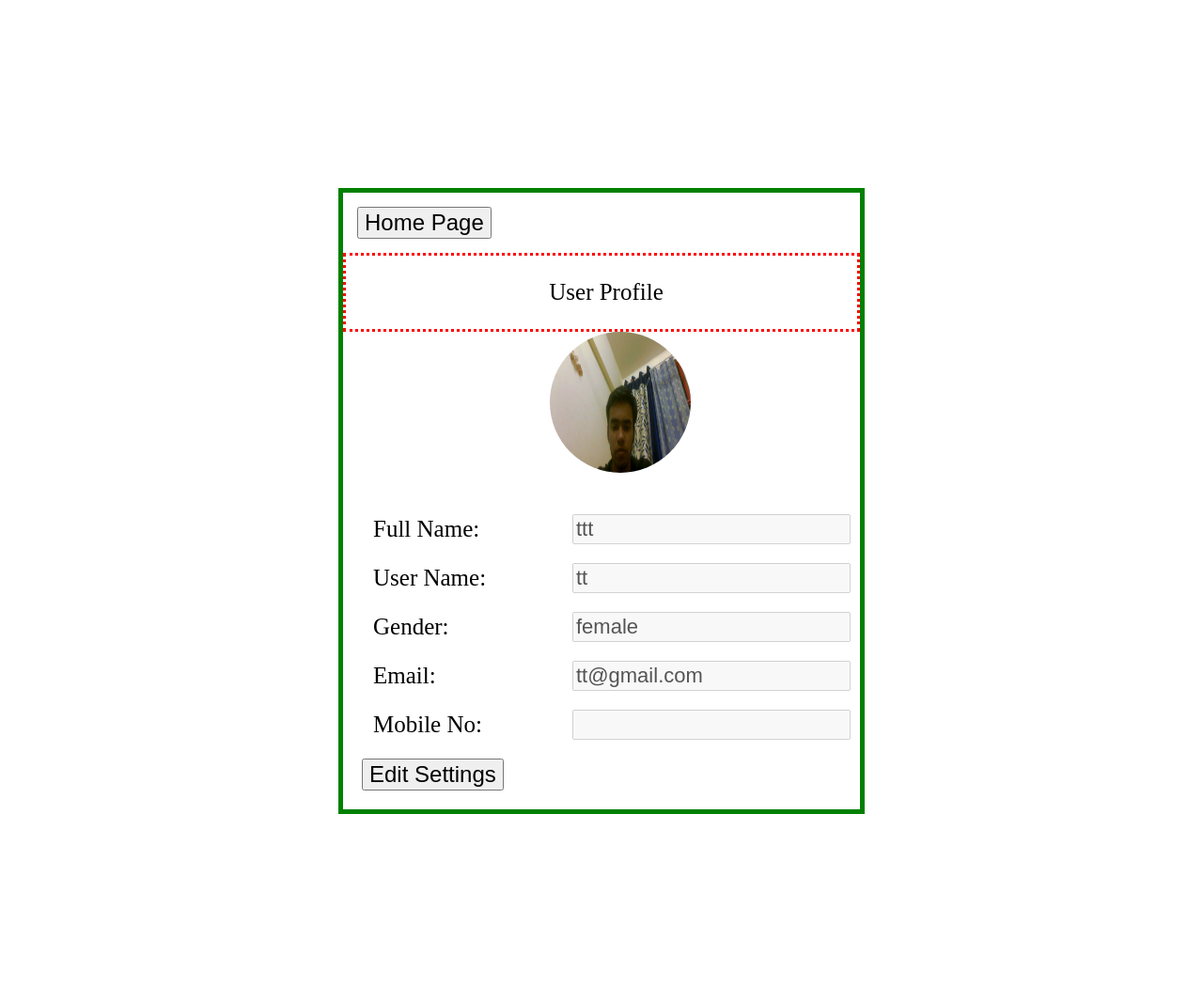
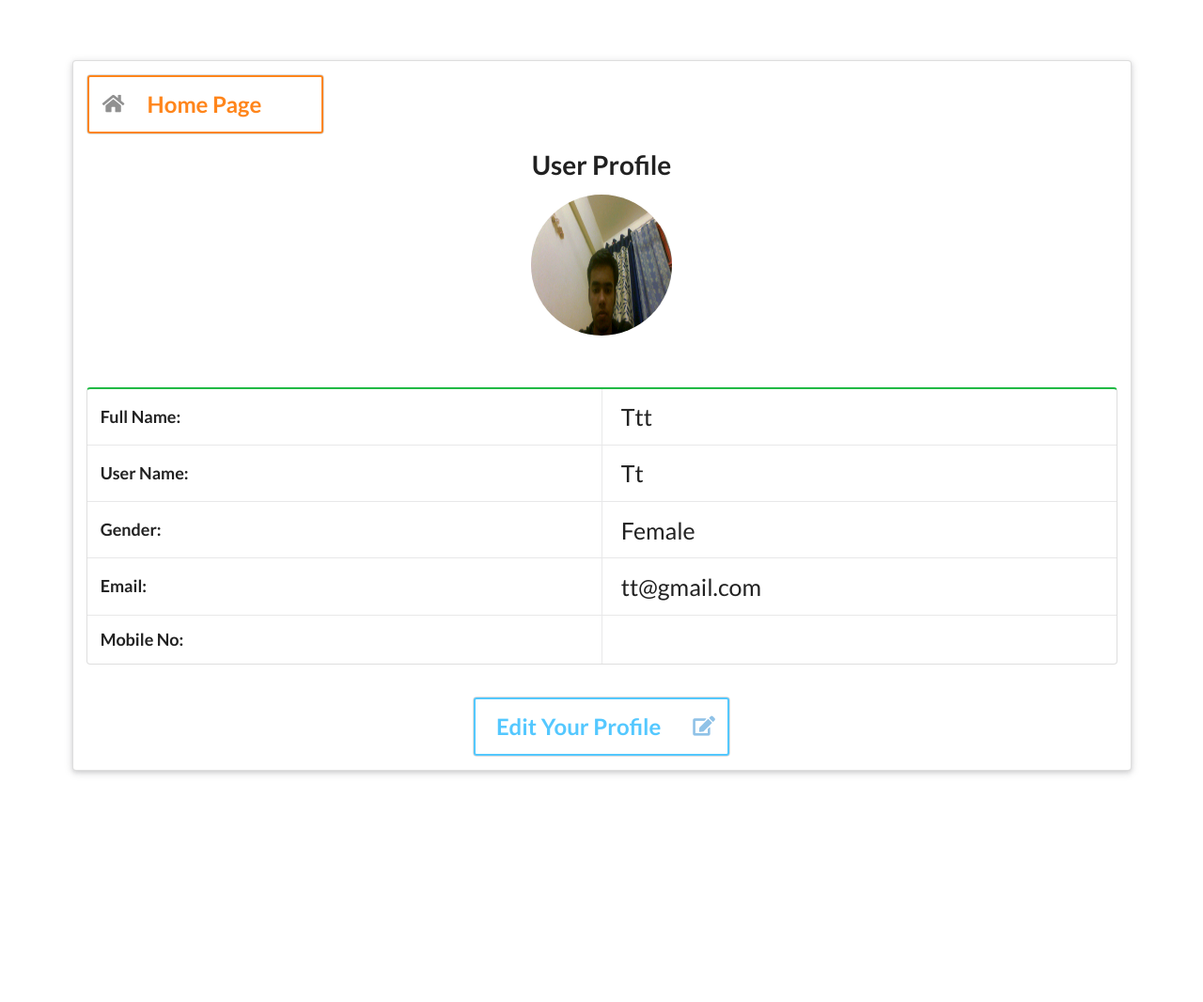
Before and after one commit to sayuj1/social-site-for-college-students, a PHP site: page /profile.php in a window 1280 px wide. Shown: the whole page at 94% size. After the commit the page ends 825 px from the top, so only its background shows below. Run offline with PHP 8.4, Linux system fonts and the light colour scheme; a user stored in the database is signed in; data comes from the database, SQL or seed files in the repository.

Commit message:
profile page updated, edit profile page updated, global chat room bug fixed

```diff
--- a/css/profile.css
+++ /dev/null
@@ -1,78 +0,0 @@
-#main{
-  border: 5px solid green;
-  margin:200px auto;
-  width: 550px;
-  min-height:400px;
-}
-.heading{
-  margin: 5px;
-  width: auto;
-  min-height:40px ;
-  font-size:25px;
-}
-.heading1{
-  border:3px dotted red;
-  width: auto;
-  min-height:40px ;
-  font-size:25px;
-  text-align: center;
-}
-#user_form_detail{
-  margin: 2px;
-  /*border: 3px dotted brown;*/
-  width: auto;
-  height: 325px;
-}
-.labels{
-  margin-top:20px;
-  margin-left: 20px;
-  font-size: 25px;
-  max-width:150px;
-  height: auto;
-  padding: 2px;
-}
-.labels1{
-
-  margin-top:30px;
-  margin-left: 20px;
-  font-size: 25px;
-  max-width:150px;
-  height: auto;
-  float: left;
-}
-.column_left{
-  float: left;
-  margin: 10px;
-}
-.details{
-  margin-top:20px;
-  margin-left: 20px;
-  font-size:22px;
-  width: auto;
-
-}
-.details1{
-  margin-top: 30px;
-  height: 20px;
-
-}
-.column{
-  float: right;
-  height: auto;
-  margin: 10px;
-}
-#edit_settings{
-  margin: 10px;
-  font-size: 24px;
-  text-align: left;
-width: auto;
-}
-#edit_settings1{
-  margin: 10px;
-  font-size: 24px;
-  text-align: left;
-}
-#edit_settings1:hover{
-	background-color:#576574;
-	cursor:pointer;
-}
--- a/online_users.php
+++ b/online_users.php
@@ -41,13 +41,15 @@
  $result3 = mysqli_query($con1,$sql3);
  $count_user_online = mysqli_num_rows($result3); //counting total users
  echo "<b style='font-size:1.5em;'><center>Total Users Online :  $count_user_online </center></b><br>";
-
  $query2="select session from `online_users` where session!='$session'";
  $result_query2=mysqli_query($con1,$query2);
  $no_of_user=$count_user_online;
  if($result)
  {
   echo "<div class='ui segment' style='text-transform: capitalize;font-size: 1em;max-height: 50%;overflow:hidden;overflow-y: scroll;text-align: center;'>";
+     if($no_of_user == "0"){
+         echo "<b style='font-size:1.5em;'><center>No User Online!</center></b><br>";
+     }
  while($row=mysqli_fetch_row($result_query2))
  {
 
--- a/profile.php
+++ b/profile.php
@@ -19,39 +19,43 @@
 	{
 		$mobile_no='';
 	}
-	/*echo $fullname.'<br>';
-	echo $email.'<br>';
-	echo $gender.'<br>';
-	echo $mobile_no.'<br>';
-	*/
 }
 ?>
 <!DOCTYPE html>
 <html>
   <head>
     <title> Profile </title>
-	<link rel="stylesheet" type="text/css" href="css/profile.css">
+    <link rel="stylesheet" href="https://cdnjs.cloudflare.com/ajax/libs/semantic-ui/2.4.1/semantic.min.css">
+    <script src="https://cdnjs.cloudflare.com/ajax/libs/jquery/3.3.1/jquery.min.js"></script>
+    <script src="https://cdnjs.cloudflare.com/ajax/libs/semantic-ui/2.4.1/semantic.min.js"></script>
   </head>
   <body>
-    <div id="main">
-      <div class="heading">
-        <form action="profile.php" method="post">
-		  <input type="submit" id="edit_settings1" name="Home_page" value="Home Page">
+      <div class="ui container" style="margin-top: 5%;">
+          <div class="ui raised segment">
+
+      <form action="profile.php" method="post" class="ui form">
+          <div class="ui grid">
+                <div class="row">
+                <div class="four wide column">
+                  <div class="field">
+                    <div class="ui input left icon">
+                     <input type="submit" class="ui massive button inverted orange" name="Home_page" value="Home Page">
+                        <i class="home large icon"></i>
                           <?php
                           if(isset($_POST['Home_page']))
                           {
                               header("location:homepage.php");
                           }
                           ?>
-		  </form>
                       </div>
-      <div class="heading1">
-        <p style="margin-left:10px;"> User Profile </p>
                     </div>
-      <div>
-       <div style="margin-left:40%;">
-                <?php //echo '<img id="uploadPreview" alt="Upload Photo" style="border-radius:50%;width:150px;height:150px;" src="'.$_SESSION['imglink'].'">';?>
-                <img id="uploadPreview" alt="Upload Photo" style="border-radius:50%;width:150px;height:150px;" src="<?php
+                  </div>
+                 </div>
+              <div class="ui huge header" style="margin: 0 auto;">
+                User Profile
+              </div>
+              <div class="row">
+                    <img style="width: 150px; height: 150px;" class="ui circular centered image" src="<?php
                $q1='SELECT * from `user` WHERE username="'.$_SESSION['username'].'"';
                 $result=mysqli_query($con,$q1);
                 $row=mysqli_fetch_assoc($result);
@@ -72,26 +76,40 @@
                      }
                ?>">
               </div>
-        <div class="labels1">
-           <label class="labels column_left"> Full Name: </label>
-          <label class="labels column_left"> User Name: </label>
-           <label class="labels column_left"> Gender: </label>
-             <label class="labels column_left"> Email: </label>
-           <label class="labels column_left"> Mobile No: </label>
           </div>
-       <div class="details1">
-        <input class="details column" type="text" value="<?php echo $fullname;?>" disabled >
+              <table class="ui two wide column celled green table" style="margin-top: 5%;">
+                  <tbody>
+                    <tr>
+                      <td data-label="fullname" class="ui header">Full Name:</td>
+                      <td data-label="value" style="font-size: 25px;text-transform: capitalize;"><?php echo $fullname;?></td>
+                    </tr>
+                    <tr>
+                      <td data-label="Name" class="ui header">User Name:</td>
+                      <td data-label="Age" style="font-size: 25px;text-transform: capitalize;"><?php echo $username;?></td>
+                    </tr>
+                    <tr>
+                      <td data-label="Name" class="ui header">Gender:</td>
+                      <td data-label="Age" style="font-size: 25px;text-transform: capitalize;"><?php echo $gender;?></td>
+                    </tr>
+                      <tr>
+                      <td data-label="Name" class="ui header">Email:</td>
+                      <td data-label="Age" style="font-size: 25px;"><?php echo $email;?></td>
+                    </tr>
+                      <tr>
+                      <td data-label="Name" class="ui header">Mobile No:</td>
+                      <td data-label="Age" style="font-size: 25px;text-transform: capitalize;"><?php echo $mobile_no;?></td>
+                    </tr>
+                  </tbody>
+             </table> <br>
+      </form>
 
-        <input class="details column" type="text" value="<?php echo $username;?>" disabled >
-
-        <input class="details column" type="text" value="<?php echo $gender;?>" disabled >
-        <input class="details column" type="text" value="<?php echo $email;?>" disabled >
-        <input class="details column" type="text" value="<?php echo $mobile_no;?>" disabled >
+           <form action="profile.php" method="post" class="ui form" >
+               <div class="four wide field" style="margin: 0 auto;" >
+               <div class="ui icon input">
+                <input type="submit" name="edit_settings" value="Edit Your Profile" class="ui massive button inverted blue">
+                   <i class="edit large icon blue"></i>
                </div>
              </div>
-	  <div id="edit_settings">
-          <form action="profile.php" method="post">
-		  <input type="submit" id="edit_settings1" name="edit_settings" value="Edit Settings">
 		  <?php
 		  if(isset($_POST['edit_settings']))
 		  {
@@ -100,6 +118,7 @@
 		  ?>
 		  </form>
               </div>
+
     </div>
 
   </body>
```
Also changed, not shown: css/edit_post.css (deleted, +0 -32 lines), edit_post.php (+8 -3 lines), edit_settings.php (+77 -46 lines), post.php (+8 -2 lines), uploads/WIN_20190317_20_02_32_Pro.jpg (added). Lines whose indentation alone changed are shown as unchanged.
